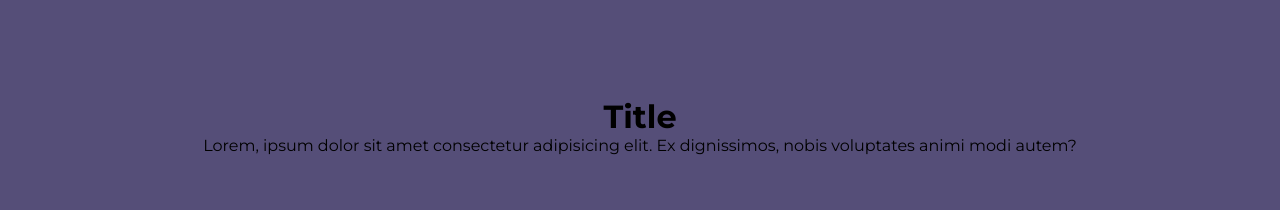
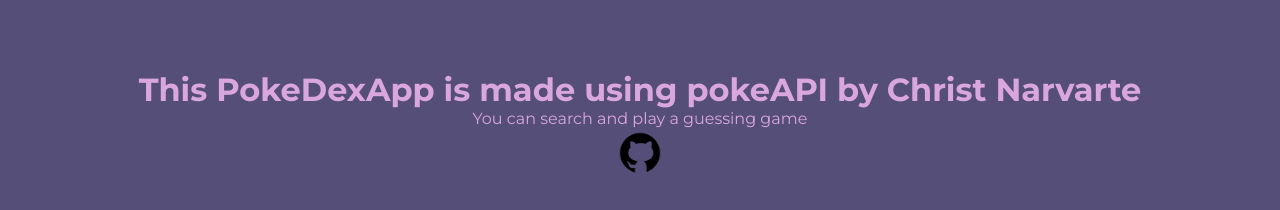
Before and after one commit to kurays015/PokeApp-React, a React (Vite) app: page /about in a window 1280 px wide. Shown: the part 368-578 px from the top of the page. Built offline with nearby package versions, Linux system fonts and the light colour scheme; no server answers; a web font is replaced by a local one.

Commit message:
edit about

```diff
--- a/src/CSS/about.css
+++ b/src/CSS/about.css
@@ -4,4 +4,5 @@
   flex-direction: column;
   align-items: center;
   justify-content: center;
+  color: #daa6de;
 }
--- a/src/components/About.jsx
+++ b/src/components/About.jsx
@@ -1,11 +1,16 @@
+import github from "../assets/GitHub-Mark.png";
 const About = () => {
   return (
     <div className="about">
-      <h1>Title</h1>
-      <p>
-        Lorem, ipsum dolor sit amet consectetur adipisicing elit. Ex
-        dignissimos, nobis voluptates animi modi autem?
-      </p>
+      <h1>This PokeDexApp is made using pokeAPI by Christ Narvarte</h1>
+      <p>You can search and play a guessing game</p>
+      <a
+        href="https://github.com/kurays015/PokeApp-React"
+        target="_blank"
+        title="code"
+      >
+        <img src={github} width="50px" />
+      </a>
     </div>
   );
 };
```
Also changed, not shown: src/assets/GitHub-Mark.png (added).
